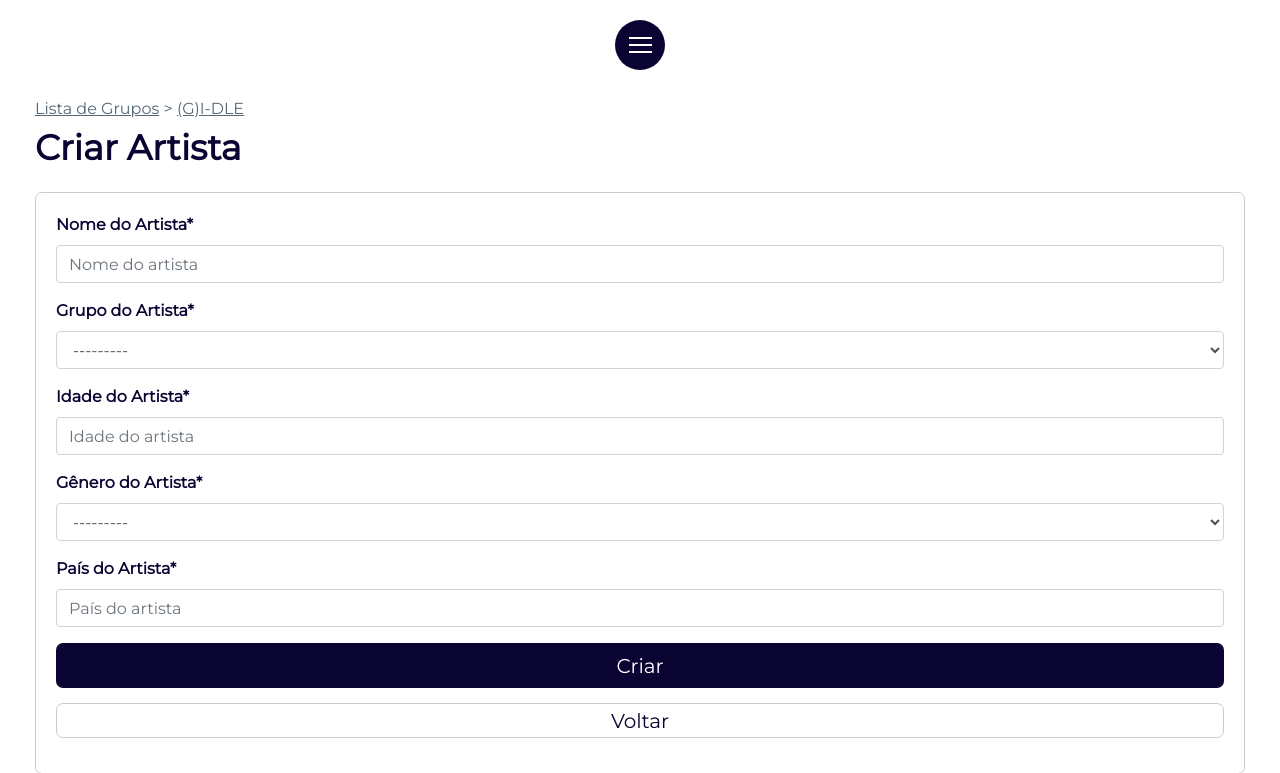
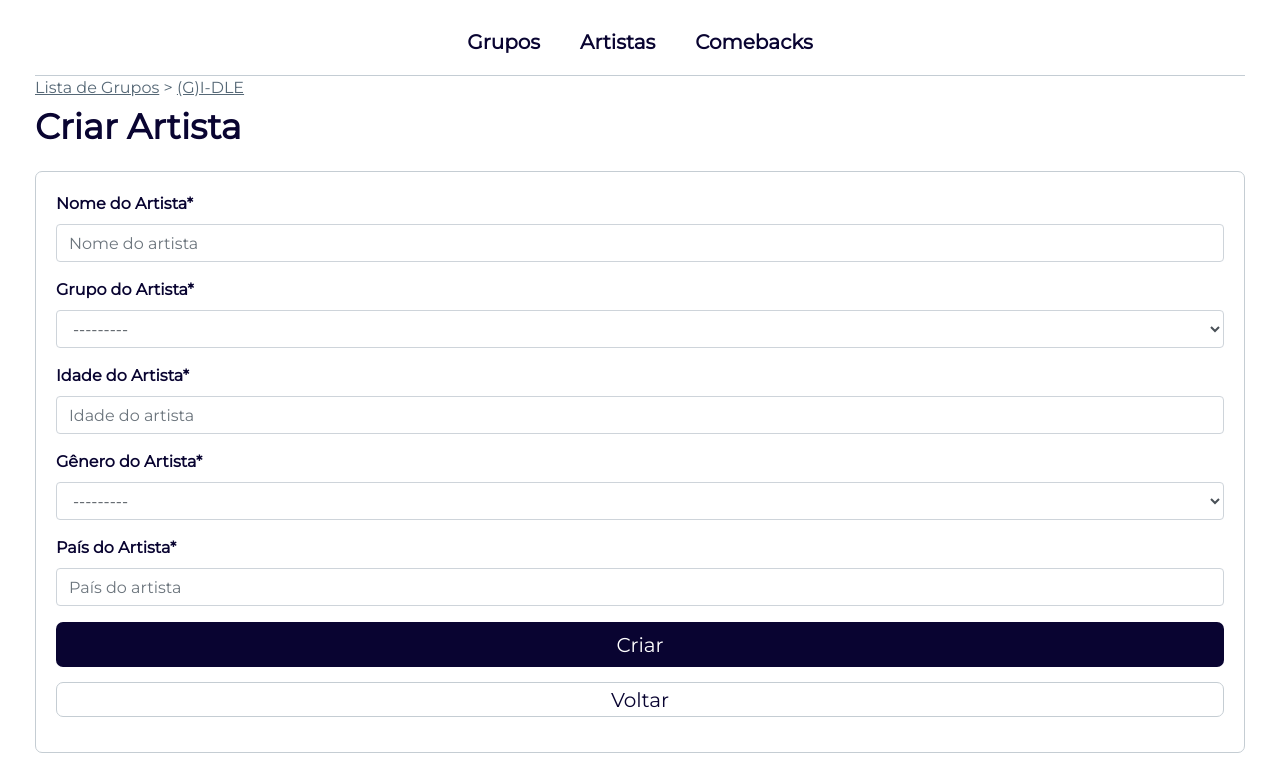
Before and after one commit to Bruno-Felix/CRUD_Grupos-Django, a Django app: page /criarArtista/1 in a window 1280 px wide. Shown: the top 773 px of the page. Run offline with Django 3.2, Linux system fonts and the light colour scheme; data comes from the database, SQL or seed files in the repository; some libraries are stand-ins or nearby versions.

Commit message:
Transformando responsivo o Menu

```diff
--- a/novosGrupos/static/css/styleBase.css
+++ b/novosGrupos/static/css/styleBase.css
@@ -26,21 +26,68 @@ h1{
     top: 0;
     max-width: 1250px;
     width: 100%;
-    margin: 20px auto;
+    /* margin: 20px auto; */
+    margin: auto;
 
     display: flex;
+    /* border: 1px solid black; */
 }
 
-.navMob{
-    margin: auto;
-}
-
-.navMob > input{
+.divNavBar > input{
     display: none;
 }
 
-.navMob > label{
+.divNavBar > label{
     margin: auto;
+    width: 100%;
+    margin: 10px 20px 0;
+    border-bottom: 1px solid #c4cdd4;
+}
+
+.divMenuOpcoes{
+    display: flex;
+    flex-wrap: wrap;
+    width: 100%;
+}
+
+.menuOpcoes{
+    margin: auto;
+    width: auto;
+    display: flex;
+    flex-wrap: wrap;
+    margin-bottom: 10px;
+    margin-top: 10px;
+}
+
+.menuOpcoes > a{
+    height: 45px;
+    /* margin-bottom: 50px; */
+    /* padding-top: 7px; */
+    padding: 7px 20px 0 20px;
+    /* margin-right: 10px; */
+    /* display: block; */
+
+    font-weight: bold;
+    border-radius: 7px;
+    font-size: 20px;
+    text-align: center;
+    color: #090431;
+    background-color: #ffffff;
+}
+
+.menuOpcoes > a:hover{
+    text-decoration: none;
+    align-items: center;
+    transition: 0.2s;
+
+    color: #ffffff;
+    background-color: #090431;
+}
+
+@media only screen and (max-width:650px){
+
+    .divNavBar > label{
+        padding-bottom: 15px;
     }
 
     .menu{
@@ -58,46 +105,6 @@ h1{
     .menu:hover{
         transition: 0.7s;
         background-color: #12085e;
-}
-
-.divMenuOpcoes{
-    width: 100vw;
-    height: 100vh;
-    top: 50%;
-    left: 50%;
-    transform: translate(-50%, -50%);
-    position: absolute;
-
-    opacity: 0;
-    visibility: hidden;
-}
-
-.menuOpcoes{
-    width: 226px;
-    margin: auto;
-    padding-top:148px;
-}
-
-.menuOpcoes > a{
-    height: 45px;
-    margin-bottom: 50px;
-    padding-top: 7px;
-    display: block;
-
-    font-weight: bold;
-    border-radius: 7px;
-    font-size: 20px;
-    text-align: center;
-    color: #090431;
-    background-color: #ffffff;
-}
-
-.menuOpcoes > a:hover{
-    text-decoration: none;
-    align-items: center;
-    transition: 0.2s;
-    color: #090431;
-    background-color: #c4cdd4;
     }
 
     .hamburger{
--- a/novosGrupos/static/css/styleListar.css
+++ b/novosGrupos/static/css/styleListar.css
@@ -10,7 +10,6 @@
 
 @media only screen and (max-width:650px){
     .divCabecalhoListar{
-        margin-top: 20px;
         flex-direction: column;
     }
 }
--- a/novosGrupos/templates/base.html
+++ b/novosGrupos/templates/base.html
@@ -37,7 +37,6 @@
     </header> -->
 
     <nav class="divNavBar">
-        <div class="navMob">
         <input id="menu-hamburger" type="checkbox">
 
         <label for="menu-hamburger">
@@ -47,17 +46,12 @@
 
             <div class="divMenuOpcoes">
                 <div class ="menuOpcoes">
-                        <a href="/">Grupos</a></li>
+                    <a href="/">Grupos</a>
                     <a href="/artistas">Artistas</a>
                     <a href="/comebacks">Comebacks</a>
                 </div>
             </div>
         </label>
-        </div>
-
-        <div class="navDesk">
-
-        </div>
     </nav>
 
 
```
Also changed, not shown: other parts of novosGrupos/static/css/styleBase.css (+39 -0 lines). Lines whose indentation alone changed are shown as unchanged.
